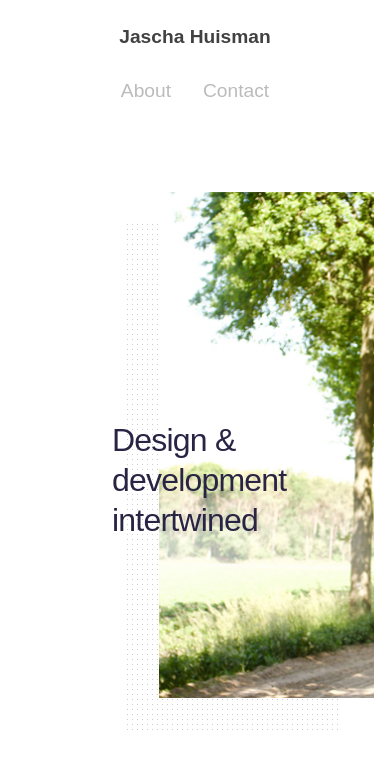
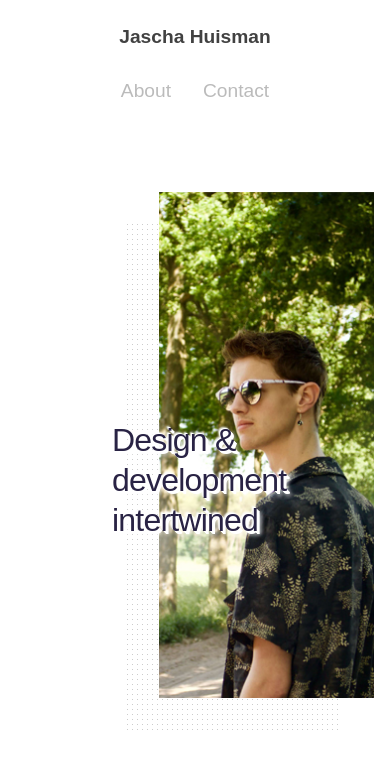
Before and after one commit to jaschahuisman/jaschahuisman, a Vue app: page / in a window 390 px wide. Shown: the top 764 px of the page. Built offline with nearby package versions, Linux system fonts and the light colour scheme; a web font is replaced by a local one.

Commit message:
Accessibility & responsivity fix In: - Footer - Header

```diff
--- a/src/components/molecules/Footer.vue
+++ b/src/components/molecules/Footer.vue
@@ -113,25 +113,28 @@ export default defineComponent({
   margin-bottom: 4rem
   @include media("<=1200px", ">phone")
     padding: 0 1.5rem
-  @include media("<=tablet", ">phone")
-    grid-template-columns: repeat(1, 1fr)
-    grid-gap: 4rem
-  @include media("<=400px")
+  @include media("<=tablet")
     grid-template-columns: repeat(1, 1fr)
     justify-content: center
     text-align: center
+    grid-gap: 5rem
+  @include media("<=tablet", ">phone")
+    grid-template-columns: repeat(1, 1fr)
+    width: 90%
+    margin: 0 auto
   &__section
     display: flex
     flex-direction: column
     &__title
       margin-bottom: 0.5rem
     &__paragraph:not(:last-child)
-      margin-bottom: 2.5rem
+      margin-bottom: 2rem
     &__icons
       display: flex
       align-items: center
-      @include media("<=400px")
+      @include media("<=tablet")
         justify-content: center
+        margin-bottom: 3rem
       &__icon
         width: 1.5rem
         height: 1.5rem
--- a/src/components/sections/HeaderSection.vue
+++ b/src/components/sections/HeaderSection.vue
@@ -63,6 +63,7 @@ export default defineComponent({
     line-height: 1.25em
     z-index: 1
     letter-spacing: -0.05rem
+    text-shadow: 1px 1px 0px white, 2px 2px 0px white, 3px 3px 0px white, 4px 4px 4px white, -1px -1px 0px white, -2px -2px 2px white
   &__image-wrapper
     position: relative
     display: block
@@ -73,6 +74,7 @@ export default defineComponent({
     width: 100%
     height: 100%
     object-fit: cover
+    object-position: 80%
   &__decoration
     width: 100%
     height: 100%
```
